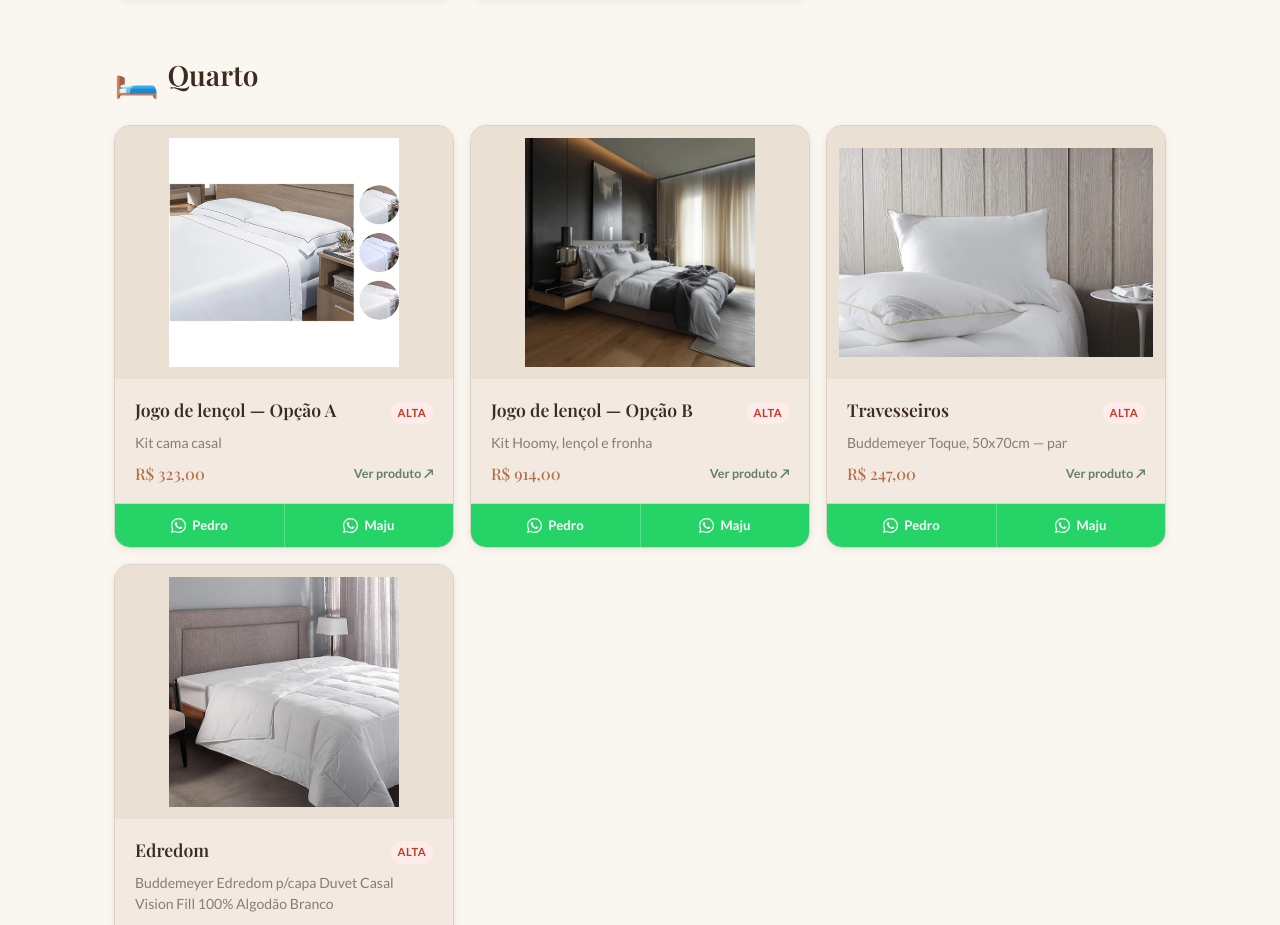
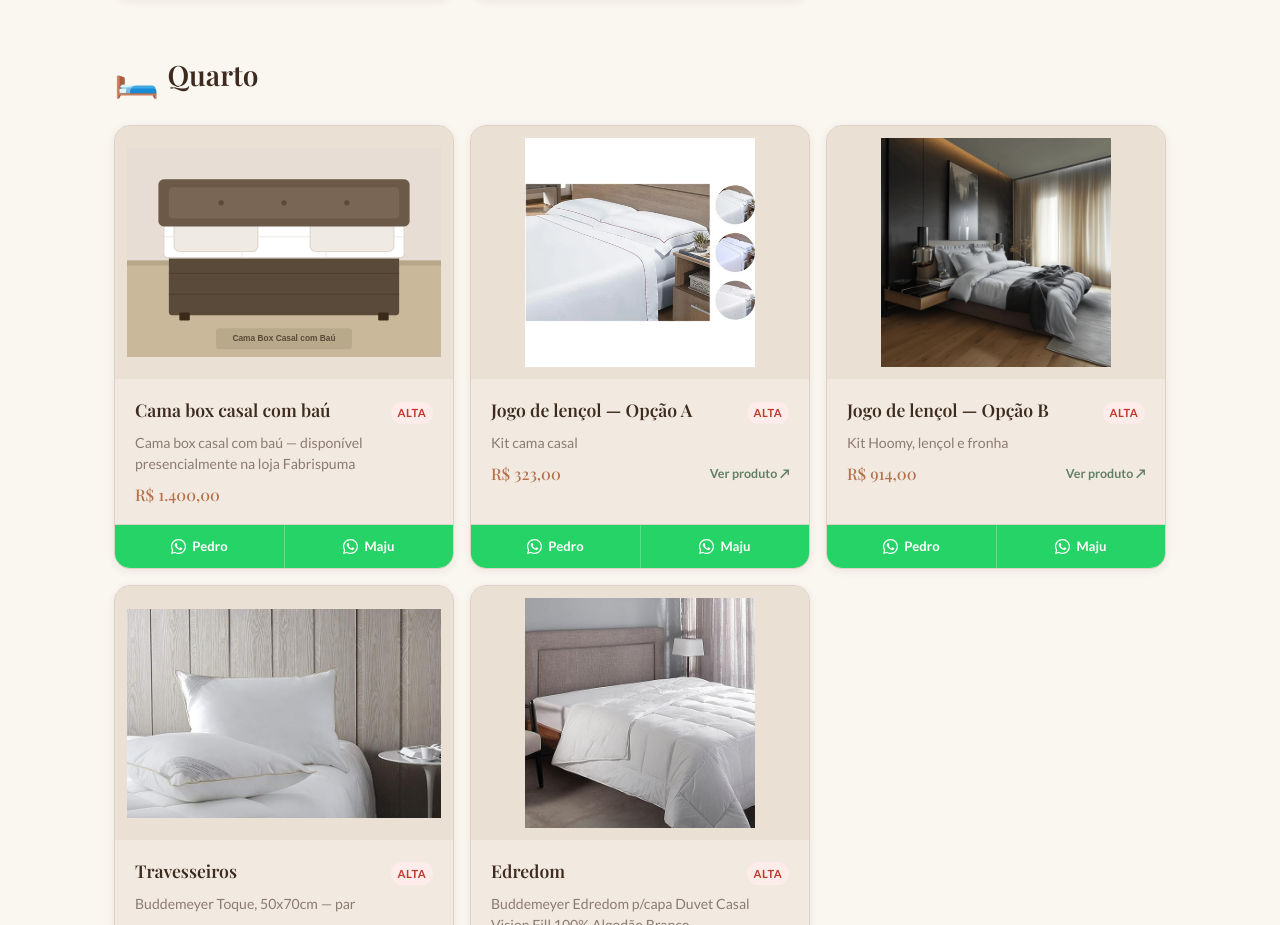
Before and after one commit to pedroaccastilho/lista-casa-nova, a React (Vite) app: page / in a window 1280 px wide. Shown: the part 3206-4131 px from the top of the page. Built offline with nearby package versions, Linux system fonts and the light colour scheme; a web font is replaced by a local one.

Commit message:
Adiciona item cama box casal com baú na lista de presentes

```diff
--- a/src/data/items.ts
+++ b/src/data/items.ts
@@ -122,6 +122,14 @@ export const categories: Category[] = [
     emoji: '🛏️',
     items: [
       {
+        id: 15,
+        name: 'Cama box casal com baú',
+        description: 'Cama box casal com baú — disponível presencialmente na loja Fabrispuma',
+        estimatedPrice: 'R$ 1.400,00',
+        priority: 'alta',
+        image: '/lista-casa-nova/images/products/cama-box.svg',
+      },
+      {
         id: 10,
         name: 'Jogo de lençol — Opção A',
         description: 'Kit cama casal',
```
Also changed, not shown: public/images/products/cama-box.svg (added).
